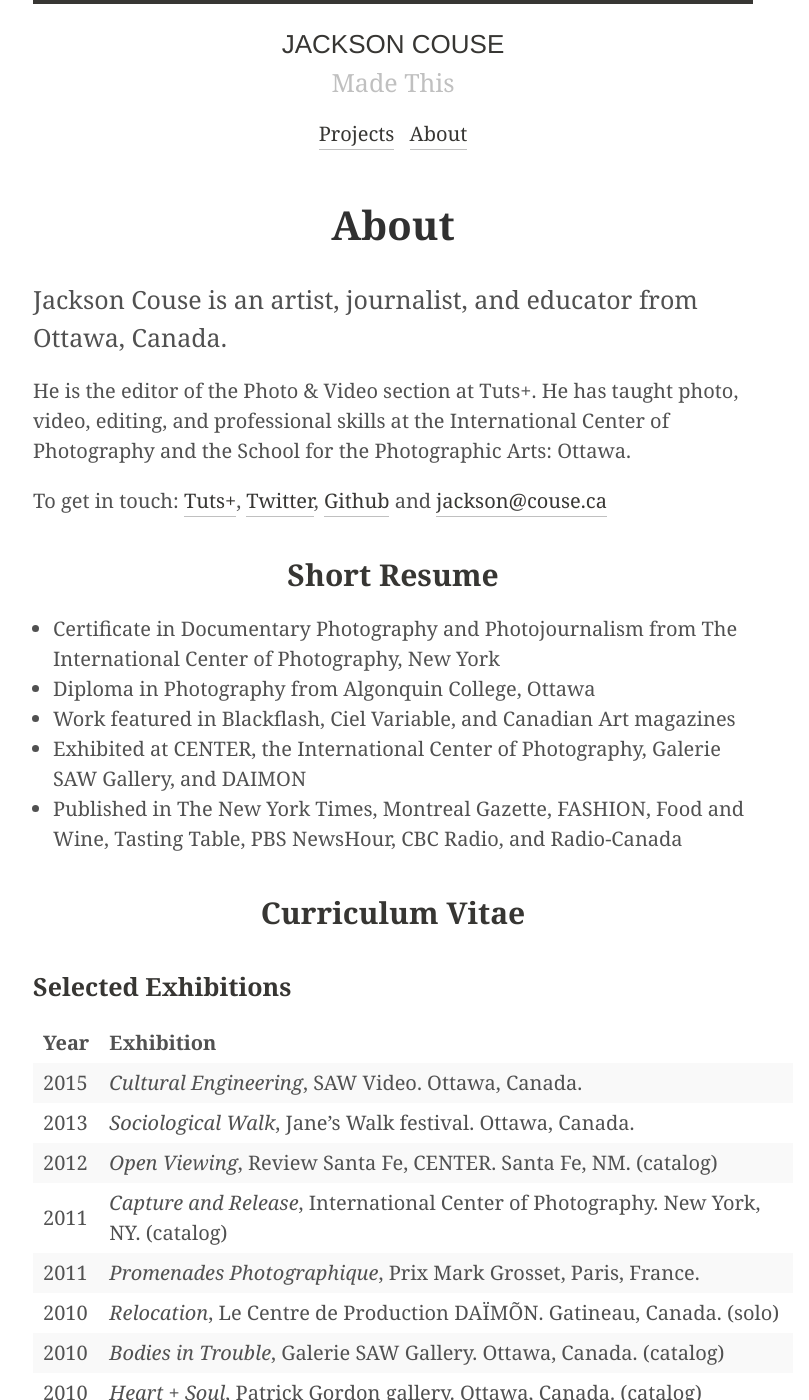
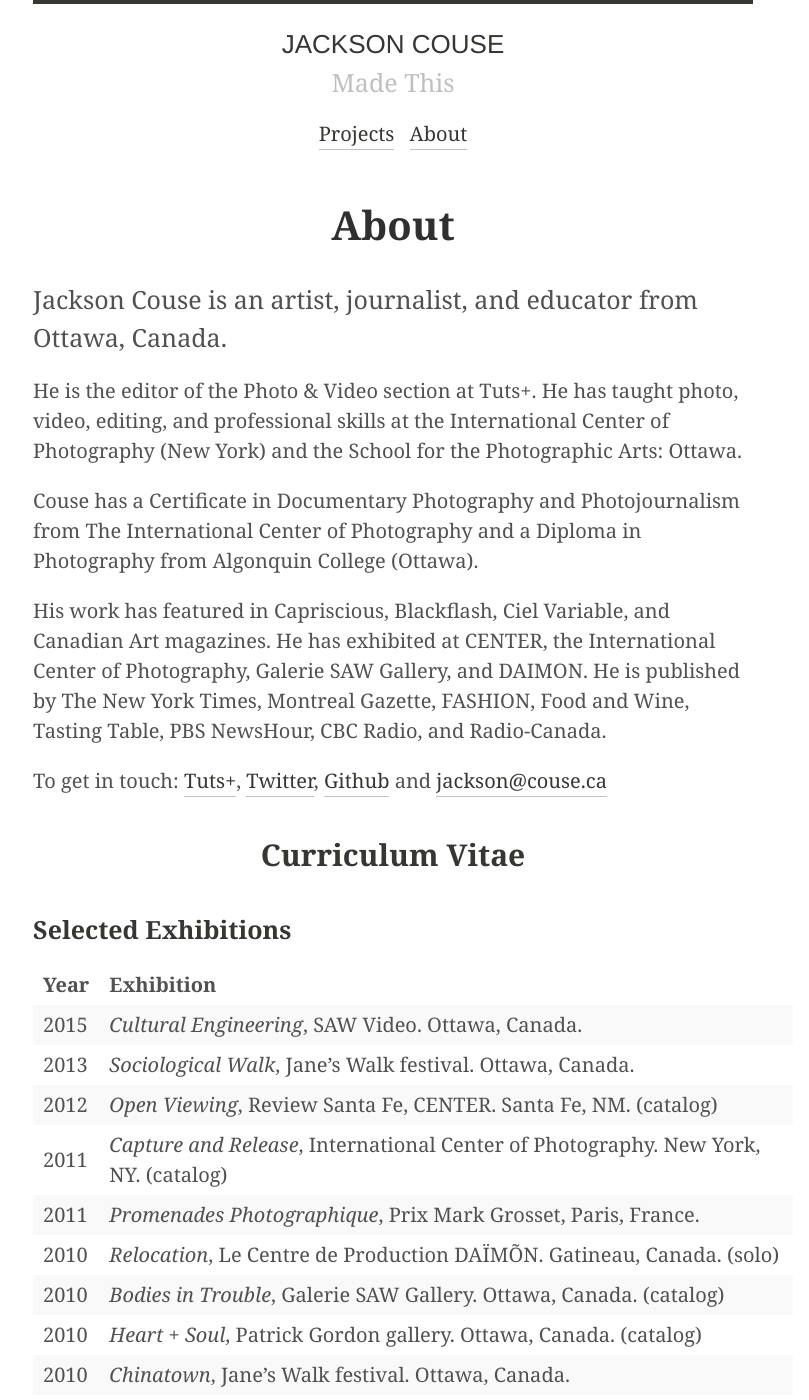
Before and after one commit to jacksoncouse/jacksoncouse.github.io, a Jekyll site: the page built from about.md, in a window 1280 px wide and 1400 px high. Shown: the whole window, without its empty margins (247-1056 px from the left). Built offline with Jekyll 4.4.1, drawn with Linux system fonts in a browser that asks for light colours; some of the changed text lies outside the part shown.

Commit message:
expanded bio

```diff
--- a/about.md
+++ b/about.md
@@ -5,17 +5,13 @@
 
 <p class="lead">Jackson Couse is an artist, journalist, and educator from Ottawa, Canada.</p>
 
-He is the editor of the Photo & Video section at Tuts+. He has taught photo, video, editing, and professional skills at the International Center of Photography and the School for the Photographic Arts: Ottawa.
+He is the editor of the Photo & Video section at Tuts+. He has taught photo, video, editing, and professional skills at the International Center of Photography (New York) and the School for the Photographic Arts: Ottawa.
+
+Couse has a Certificate in Documentary Photography and Photojournalism from The International Center of Photography and a Diploma in Photography from Algonquin College (Ottawa).
+
+His work has featured in Capriscious, Blackflash, Ciel Variable, and Canadian Art magazines. He has exhibited at CENTER, the International Center of Photography, Galerie SAW Gallery, and DAIMON. He is published by The New York Times, Montreal Gazette, FASHION, Food and Wine, Tasting Table, PBS NewsHour, CBC Radio, and Radio-Canada.
 
 <p>To get in touch: <a href="http://tutsplus.com/authors/jackson-couse" rel="author" rel="external">Tuts+</a>, <a rel="author" rel="external" href="http://twitter.com/jacksoncouse">Twitter</a>, <a href="https://github.com/jacksoncouse" rel="author" rel="external">Github</a> and <a rel="author" href="mailto:jackson@couse.ca" itemprop="email">jackson@couse.ca</a></p>
-
-## Short Resume
-
-- Certificate in Documentary Photography and Photojournalism from The International Center of Photography, New York
-- Diploma in Photography from Algonquin College, Ottawa
-- Work featured in Blackflash, Ciel Variable, and Canadian Art magazines
-- Exhibited at CENTER, the International Center of Photography, Galerie SAW Gallery, and DAIMON
-- Published in The New York Times, Montreal Gazette, FASHION, Food and Wine, Tasting Table, PBS NewsHour, CBC Radio, and Radio-Canada
 
 ## Curriculum Vitae
 
```
Also changed, not shown: other parts of about.md (+1 -1 lines).
